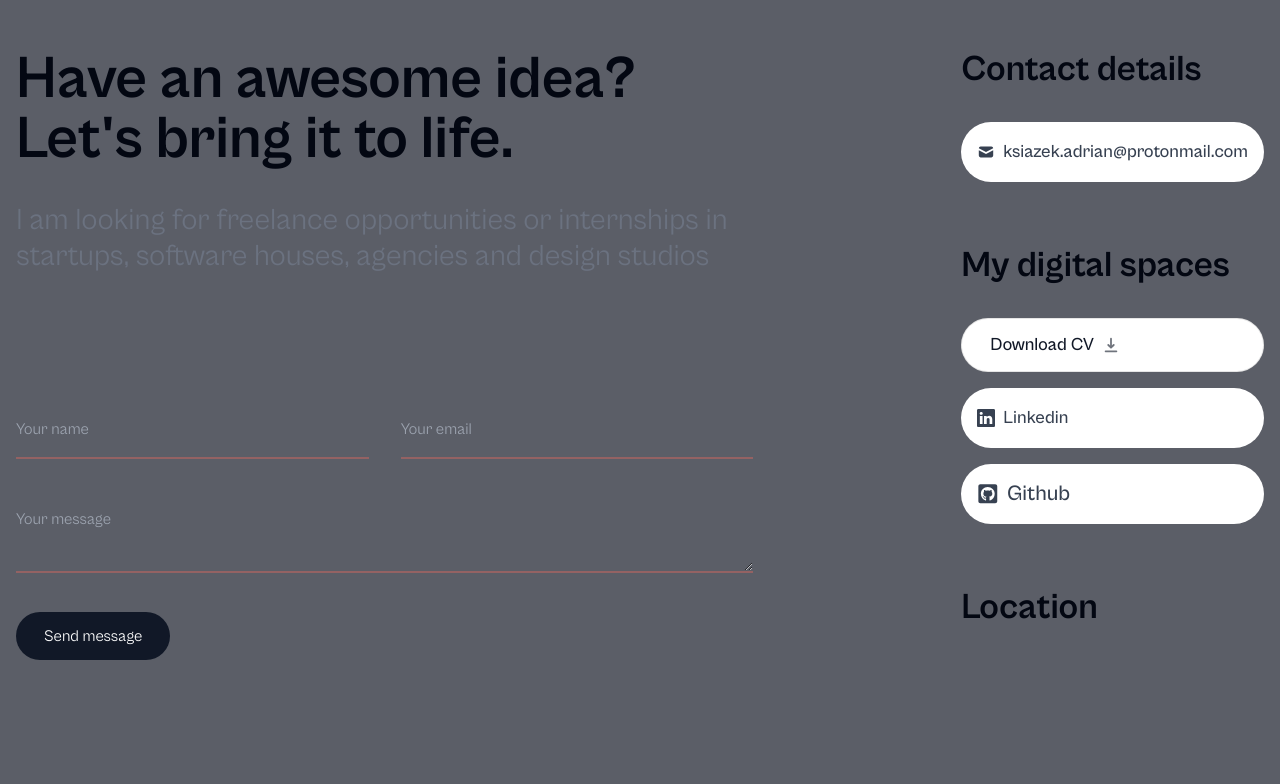
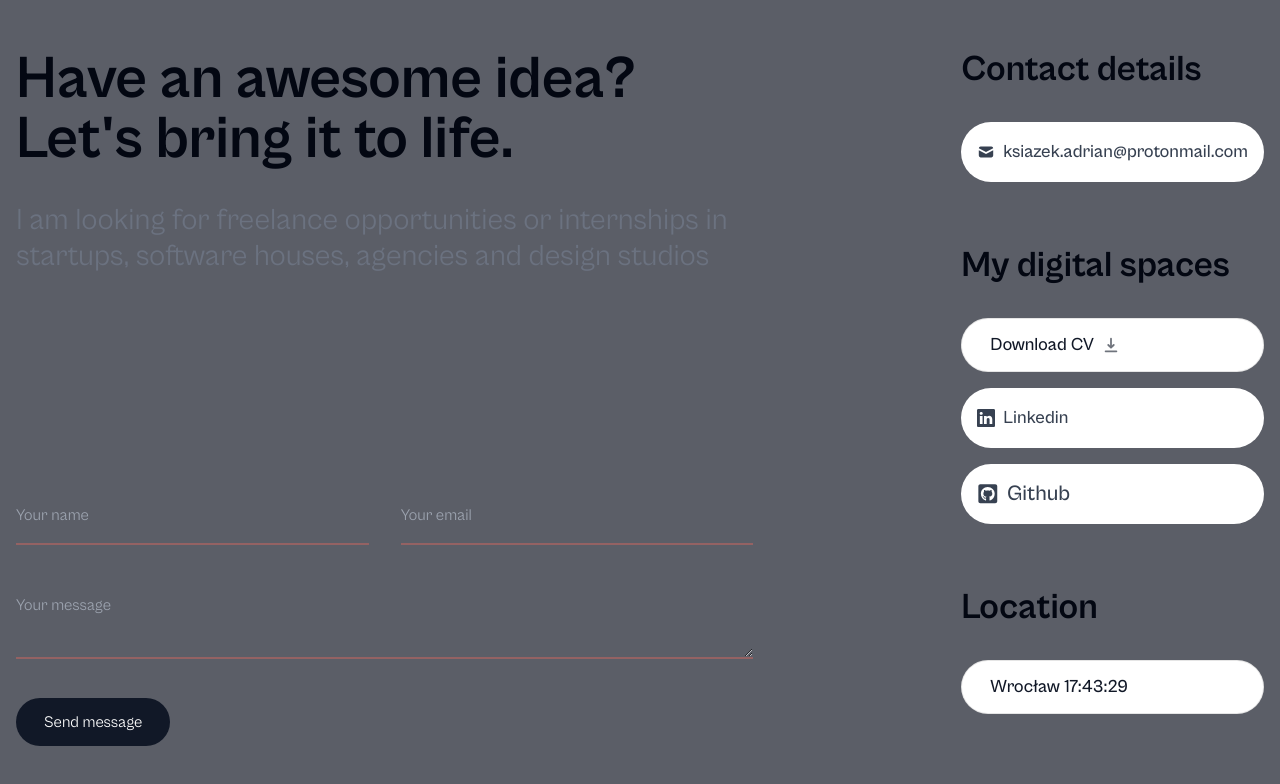
Before and after one commit to adrianksiazek/portfolio, a Next.js app: page / in a window 1280 px wide. Shown: the part 5494-6278 px from the top of the page. Built offline with nearby package versions, Linux system fonts and the light colour scheme.

Commit message:
feat: add location

```diff
--- a/package.json
+++ b/package.json
@@ -25,6 +25,7 @@
     "eslint-config-next": "14.0.4",
     "framer-motion": "^10.16.16",
     "gsap": "^3.12.4",
+    "moment-timezone": "^0.5.43",
     "postcss": "^8",
     "prettier": "^3.1.1",
     "prettier-plugin-tailwindcss": "^0.5.9",
--- /dev/null
+++ b/src/app/components/contact/clock/clock.tsx
@@ -0,0 +1,20 @@
+import React, { useState, useEffect } from "react";
+import moment from "moment-timezone";
+
+export const Clock = ({ city, timeZone }: { city: string; timeZone: string }) => {
+  const [currentTime, setCurrentTime] = useState(moment().tz(timeZone).format("HH:mm:ss"));
+
+  useEffect(() => {
+    const intervalId = setInterval(() => {
+      setCurrentTime(moment().tz(timeZone).format("HH:mm:ss"));
+    }, 1000);
+
+    return () => clearInterval(intervalId);
+  }, [timeZone]);
+
+  return (
+    <div className="btn-secondary mt-8 rounded-full text-lg font-medium">
+      <p>{`${city} ${currentTime}`}</p>
+    </div>
+  );
+};
--- a/src/app/components/contact/contact.tsx
+++ b/src/app/components/contact/contact.tsx
@@ -6,6 +6,7 @@ import { BsLinkedin } from "react-icons/bs";
 import { FaGithubSquare } from "react-icons/fa";
 import { HiDownload } from "react-icons/hi";
 import { HiMail } from "react-icons/hi";
+import { Clock } from "./clock/clock";
 
 export const Contact = () => {
   return (
@@ -70,7 +71,7 @@ export const Contact = () => {
           </div>
           <div className="py-8">
             <h4 className="text-4xl font-bold">Location</h4>
-            <p></p>
+            <Clock city="Wrocław" timeZone="Europe/Warsaw" />
           </div>
         </div>
       </div>
```
Also changed, not shown: 1 other file (tests, documents, lock files or other folders).
